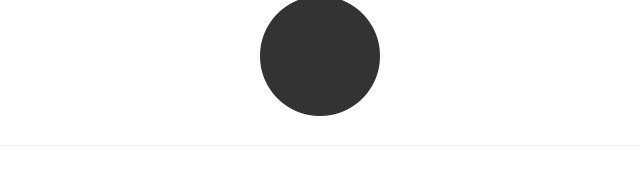
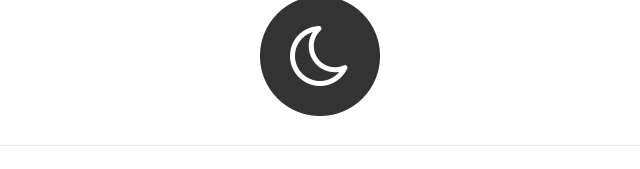
Before and after one commit to charleshamesse/charleshamesse.github.io, a plain HTML site: page sleepwellvero.html in a window 1280 px wide. Shown: the part 234-403 px from the top of the page, without its empty margins (320-960 px from the left). Drawn offline with nearby package versions, Linux system fonts and the light colour scheme.

Commit message:
Next step

```diff
--- a/sleepwellvero.html
+++ b/sleepwellvero.html
@@ -40,7 +40,7 @@
       <p>
       <span class="fa-stack fa-5x">
   <i class="fa fa-circle fa-stack-2x"></i>
-  <i class="fa fa-moon-0 fa-stack-1x fa-inverse"></i>
+  <i class="fa fa-moon-o fa-stack-1x fa-inverse"></i>
 </span>
 
       </p>
```
